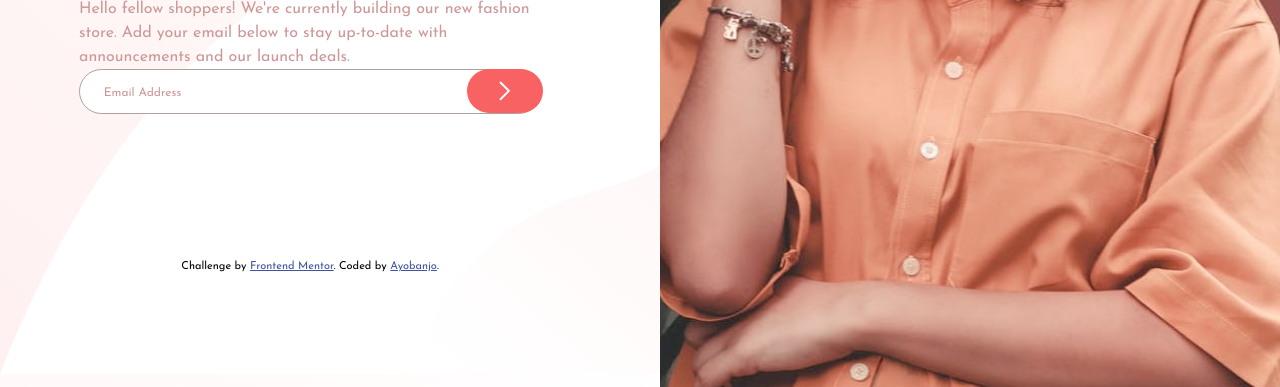
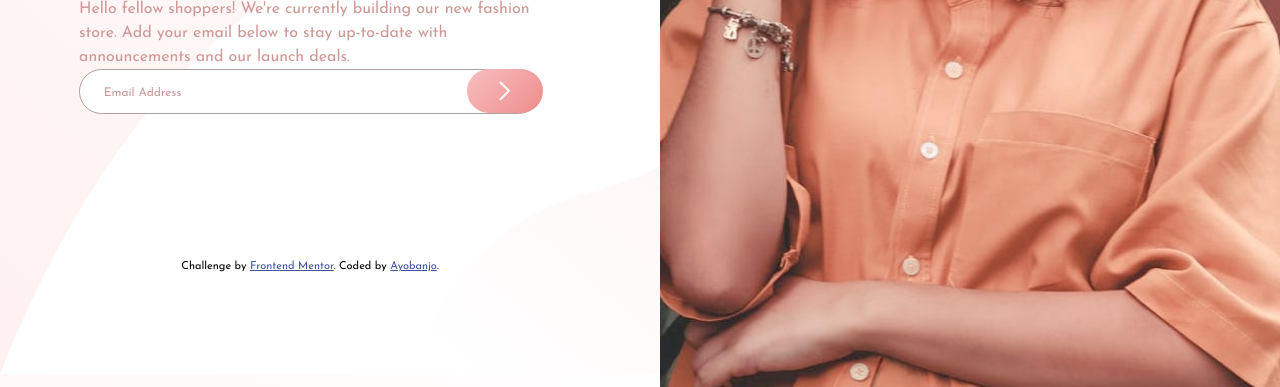
Before and after one commit to ayobanjo/frontend_mentor-3, a plain HTML site: page index.html in a window 1280 px wide. Shown: the part 426-813 px from the top of the page. Drawn offline with Linux system fonts and the light colour scheme.

Commit message:
changed btn color to gradient

```diff
--- a/style.css
+++ b/style.css
@@ -104,7 +104,7 @@ input::placeholder {
 
   cursor: pointer;
   color: white;
-  background-color: var(--clr-primary-300);
+  background: var(--gradient-primary-300);
   transform: translateX(2px);
 }
 .attribution {
```
